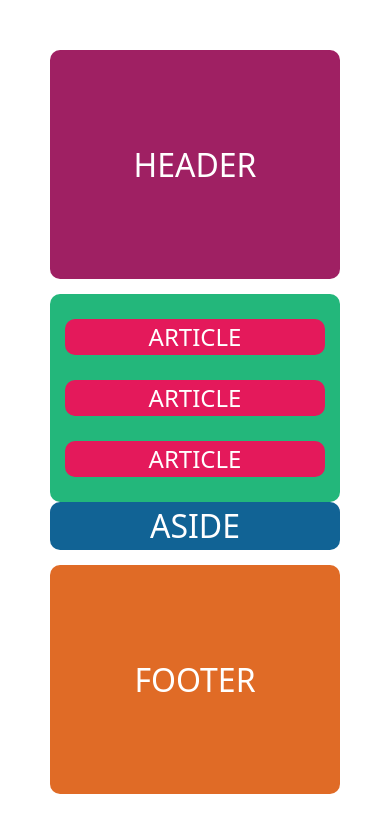
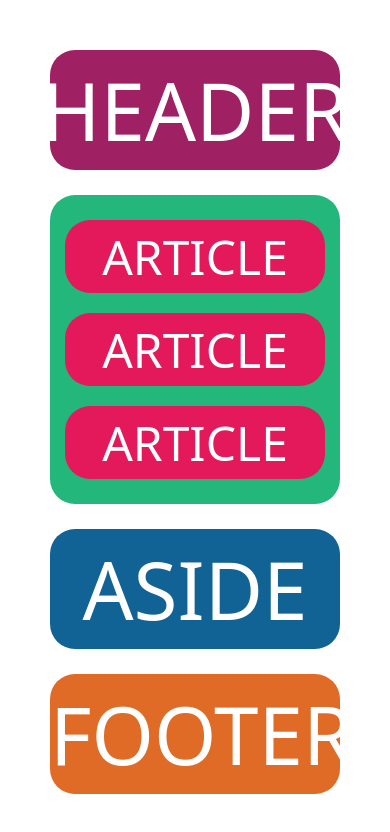
Before and after one commit to DrWatson0814/flexbox-wireframe-practice, a plain HTML site: page index.html in a window 390 px wide. Drawn offline with Linux system fonts and the light colour scheme.

Commit message:
Re wrote most of the CSS attempting to achieve responsive design

```diff
--- a/css/style.css
+++ b/css/style.css
@@ -6,38 +6,43 @@
 
 
 
+
 body {
   display: flex;
   flex-direction: column;
-    justify-content: space-evenly;
-    gap: 15px;
+  gap: 25px;
   background-color: var(--color1);
   padding: 50px;
-    font-size:xx-large;
-    /* flex-wrap: wrap; */
+  font-size: 5rem;
 }
 
 #header {
+  display: flex;
   background-color: #9f2063;
   color: white;
-    text-align: center;
   justify-content: center;
-    align-content: center;
-    border-radius: 10px;
-    flex-grow: 1;
+  align-items: center;
+  border-radius: 25px;
+}
+
+.new-row {
+  display: flex;
+  flex-direction: column;
+  gap: 25px;
+  flex-grow: 3;
 }
 
 
 #body-text {
     display: flex;
     flex-direction: column;
-    justify-content: space-evenly;
+    justify-content: space-around;
     background-color: #23b77b;
     padding: 20px 10px 20px 10px;
-    gap: 15px;
-    border-radius: 10px;
-    flex-grow: 2;
-    font-size: x-large;
+    row-gap: 10px;
+    border-radius: 25px;
+    flex-grow: 3;
+    font-size: 3rem;
 
 }
 
@@ -47,7 +52,7 @@ body {
     align-content: center;
     text-align: center;
     margin: 5px 5px 5px 5px;
-    border-radius: 10px;
+    border-radius: 25px;
     flex-grow: 2;
 
 }
@@ -57,8 +62,7 @@ body {
     align-content: center;
     color: white;
     text-align: center;
-    border-radius: 10px;
-    flex-grow: 1;
+    border-radius: 25px;
 }
 
 #foot {
@@ -66,12 +70,11 @@ body {
     background-color: #e06b26;
     color: white;
     text-align: center;
-    border-radius: 10px;
-    flex-grow: 1;
+    border-radius: 25px;
 }
 
 
-@media (min-width: 1440px) {
+@media (min-width: 1025) {
   html {
     height: 100%;
   }
@@ -93,10 +96,10 @@ body {
   }
 
   #body-text {
-    flex: 3 0 15rem;
+    flex: 1 0 15rem;
   }
 
   #side-bar {
-    margin-right: 0 0 10rem;
+    flex: 0 0 10rem;
   }
 }
--- a/index.html
+++ b/index.html
@@ -9,7 +9,8 @@
 </head>
 <body>
     <header id="header">
-        HEADER
+        <!-- <h1>Header</h1> -->
+         HEADER
     </header>
     <main class="new-row">
         <section id="body-text">
```
Lines whose indentation alone changed are shown as unchanged.
